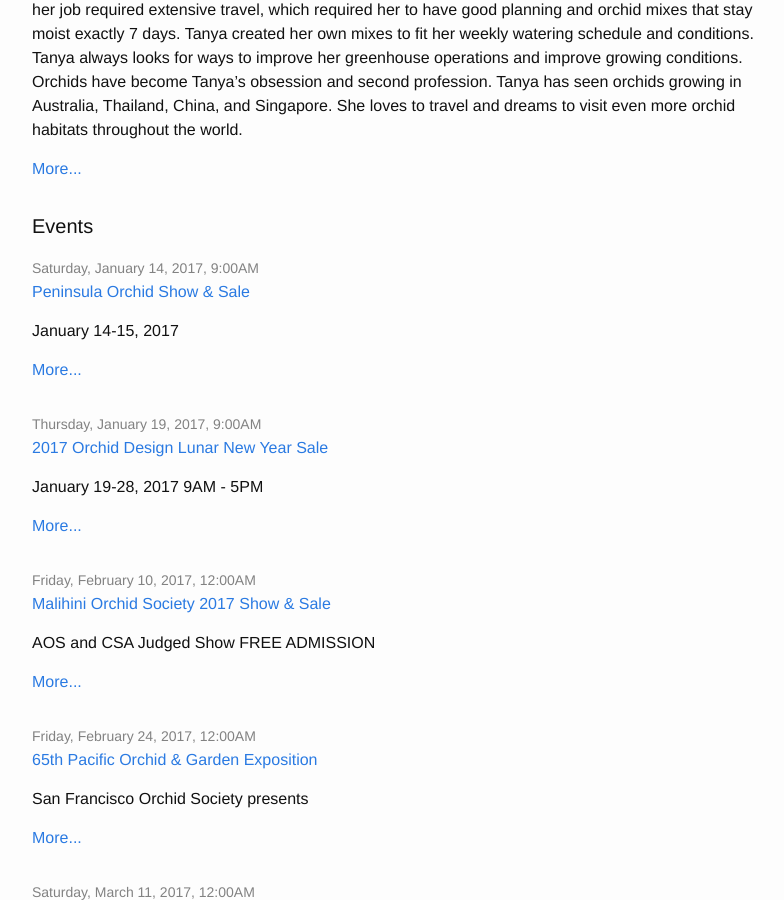
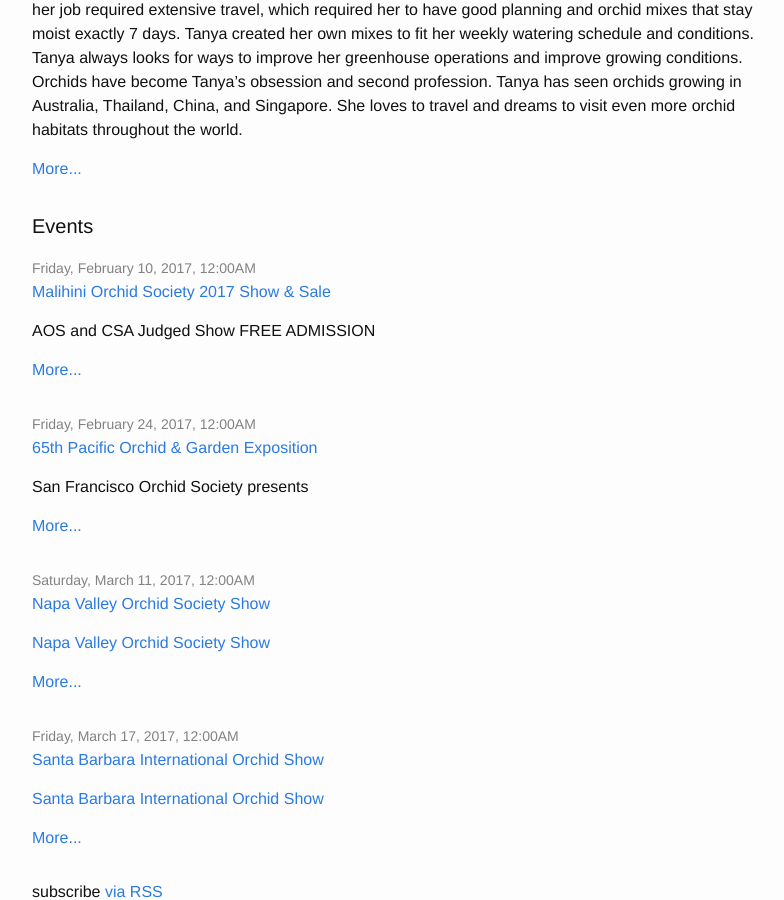
Before and after one commit to malihini/malihini.github.io, a Jekyll site: the page built from index.html, in a window 1280 px wide and 900 px high, scrolled down 1455 px. Shown: the whole window, without its empty margins (238-1022 px from the left). Built offline with Jekyll 4.4.1, drawn with Linux system fonts in a browser that asks for light colours.

Commit message:
Remove old events.

```diff
--- a/event/_posts/2017-01-14-POS-Show.md
+++ /dev/null
@@ -1,16 +0,0 @@
----
-layout: post
-title:  "Peninsula Orchid Show & Sale"
-date:   2017-01-14 9:00AM
----
-
-January 14-15, 2017
-
-Saturday 9AM - 5PM
-
-Sunday 9AM – 5PM
-
-Community Activities Building,
-1400 Roosevelt Ave. Redwood City, CA
-
-[POS](http://penorchidsoc.org/showpage.html)
--- a/event/_posts/2017-01-19-Orchid-Design-Sale.md
+++ /dev/null
@@ -1,9 +0,0 @@
----
-layout: post
-title:  "2017 Orchid Design Lunar New Year Sale"
-date:   2017-01-19 9:00AM
----
-
-January 19-28, 2017 9AM - 5PM
-
-Lion Center, Tully Rd. San Jose, CA
```
Also changed, not shown: event/_posts/2017-02-10-MOS-Show.md (+1 -0 lines).
